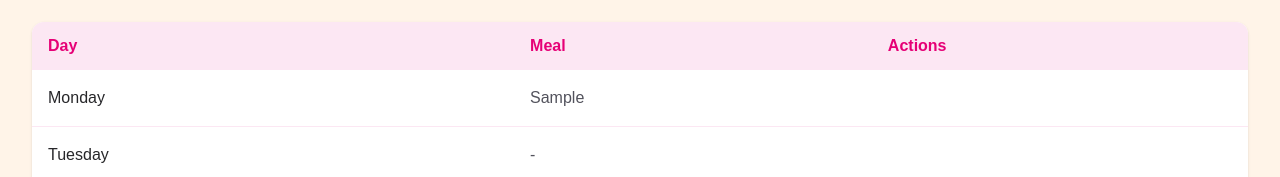
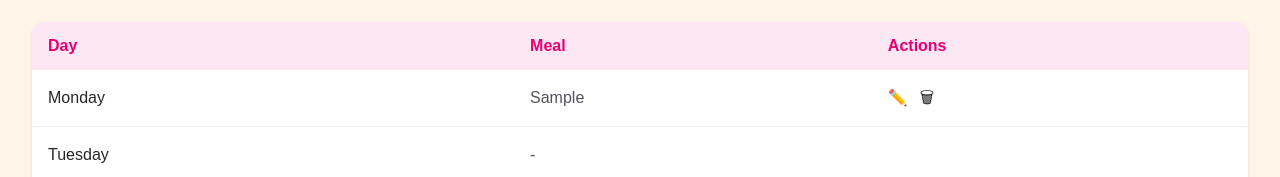
Before and after one commit to perjinshavani/FamilyMeal, a Next.js app: page / in a window 1280 px wide. Both pictures are taken after typing "Sample" into the empty fields and a click on the button "Add". Shown: the part 322-499 px from the top of the page. Built offline with nearby package versions, Linux system fonts and the light colour scheme.

Commit message:
Add edit meal functionality

```diff
--- a/app/components/WeeklyMealPlan.tsx
+++ b/app/components/WeeklyMealPlan.tsx
@@ -1,11 +1,23 @@
-
- type WeeklyMealPlanProps = {
+type WeeklyMealPlanProps = {
   meals: Record<string, string>;
+  onEditMeal: (day: string) => void;
+  editingDay: string | null;
+  editedMeal: string;
+  onEditedMealChange: (meal: string) => void;
+  onSaveMeal: () => void;
 };
 
-export default function WeeklyMealPlan({ meals }: WeeklyMealPlanProps) {
+export default function WeeklyMealPlan({
+  meals,
+  onEditMeal,
+  editingDay,
+  editedMeal,
+  onEditedMealChange,
+   onSaveMeal,
+}: WeeklyMealPlanProps) {
 
-const days = [
+
+  const days = [
     "Monday",
     "Tuesday",
     "Wednesday",
@@ -33,13 +45,46 @@ const days = [
         <tbody>
           {days.map((day) => (
             <tr key={day} className="border-b border-pink-100">
-              <td className="px-4 py-4 font-medium text-zinc-800">
-                {day}
+              <td className="px-4 py-4 font-medium text-zinc-800">{day}</td>
+              <td className="px-4 py-4 text-zinc-600">
+                {editingDay === day ? (
+                  <input
+                    type="text"
+                    value={editedMeal}
+                    onChange={(event) => onEditedMealChange(event.target.value)}
+                    className="rounded border px-2 py-1"
+                  />
+                ) : (
+                  meals[day] || "-"
+                )}
               </td>
-           <td className="px-4 py-4 text-zinc-600">
-  {meals[day] || "-"}
-</td>
 
+              <td className="px-4 py-4">
+                {meals[day] && (
+
+                    editingDay === day ? (
+      <button type="button" onClick={onSaveMeal}
+
+       className="rounded-md bg-pink-500 px-3 py-1 text-sm font-semibold text-white hover:bg-pink-600"
+
+      >
+        Save
+      </button>):(
+                  <div className="flex gap-3">
+                    <button
+                      type="button"
+                      onClick={() => onEditMeal(day)}
+                      aria-label={`Edit meal for ${day}`}
+                    >
+                      ✏️
+                    </button>
+
+                    <button type="button" aria-label={`Delete meal for ${day}`}>
+                        🗑
+                    </button>
+                  </div>
+               ) )}
+              </td>
             </tr>
           ))}
         </tbody>
--- a/app/page.tsx
+++ b/app/page.tsx
@@ -1,4 +1,3 @@
-
 "use client";
 
 import { useState } from "react";
@@ -7,11 +6,10 @@ import Header from "./components/Header";
 import WeeklyMealPlan from "./components/WeeklyMealPlan";
 import Footer from "./components/Footer";
 
-
-
-
 export default function Home() {
   const [meals, setMeals] = useState<Record<string, string>>({});
+  const [editingDay, setEditingDay] = useState<string | null>(null);
+  const [editedMeal, setEditedMeal] = useState("");
 
   const handleAddMeal = (day: string, meal: string) => {
     setMeals((previousMeals) => ({
@@ -20,11 +18,37 @@ export default function Home() {
     }));
   };
 
+  const handleEditMeal = (day: string) => {
+    setEditingDay(day);
+  };
+
+  const handleSaveMeal = () => {
+  if (!editingDay || !editedMeal.trim()) return;
+
+  setMeals((previousMeals) => ({
+    ...previousMeals,
+    [editingDay]: editedMeal,
+  }));
+
+  setEditingDay(null);
+  setEditedMeal("");
+};
+
   return (
     <main>
       <Header />
-      <MealForm onAddMeal={handleAddMeal} />
-      <WeeklyMealPlan meals={meals} />
+    <MealForm onAddMeal={handleAddMeal} />
+
+<WeeklyMealPlan
+  meals={meals}
+  onEditMeal={handleEditMeal}
+  editingDay={editingDay}
+  editedMeal={editedMeal}
+    onEditedMealChange={setEditedMeal}
+      onSaveMeal={handleSaveMeal}
+
+/>
+
       <Footer />
     </main>
   );
```
